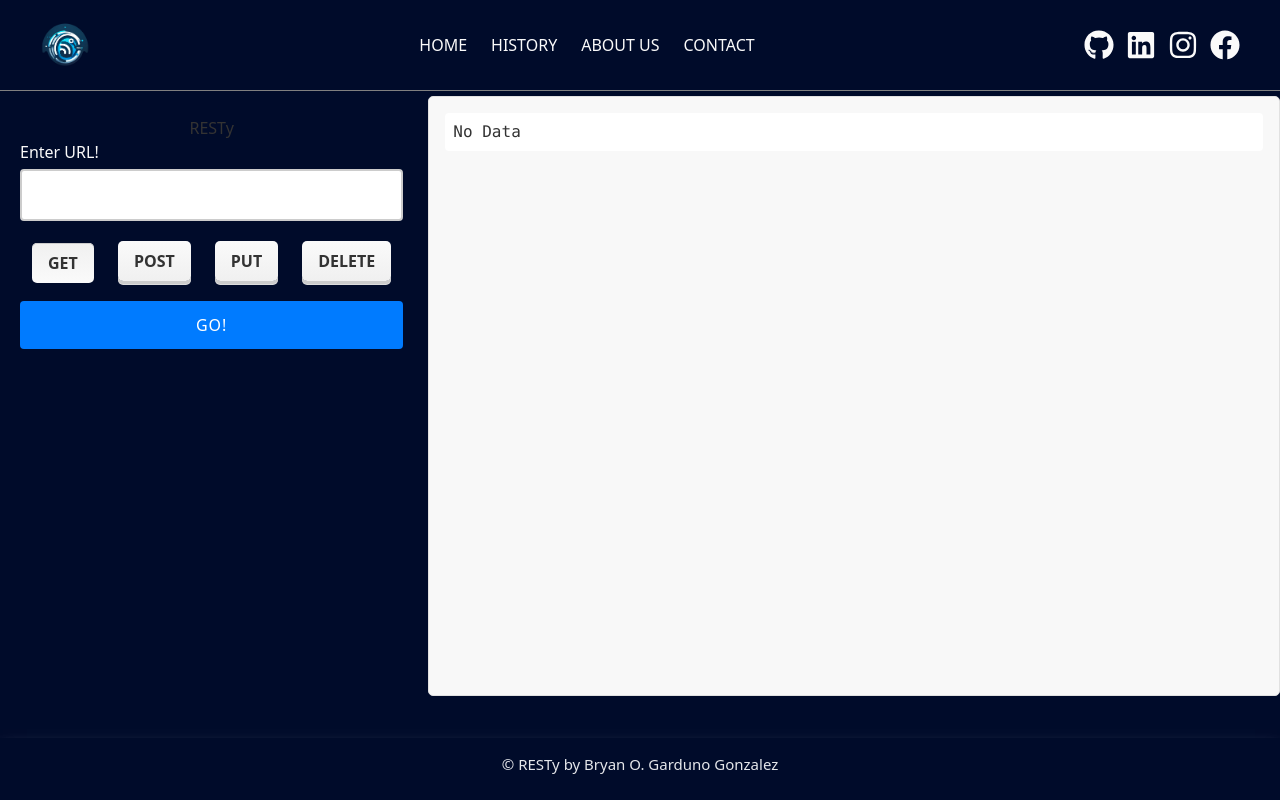
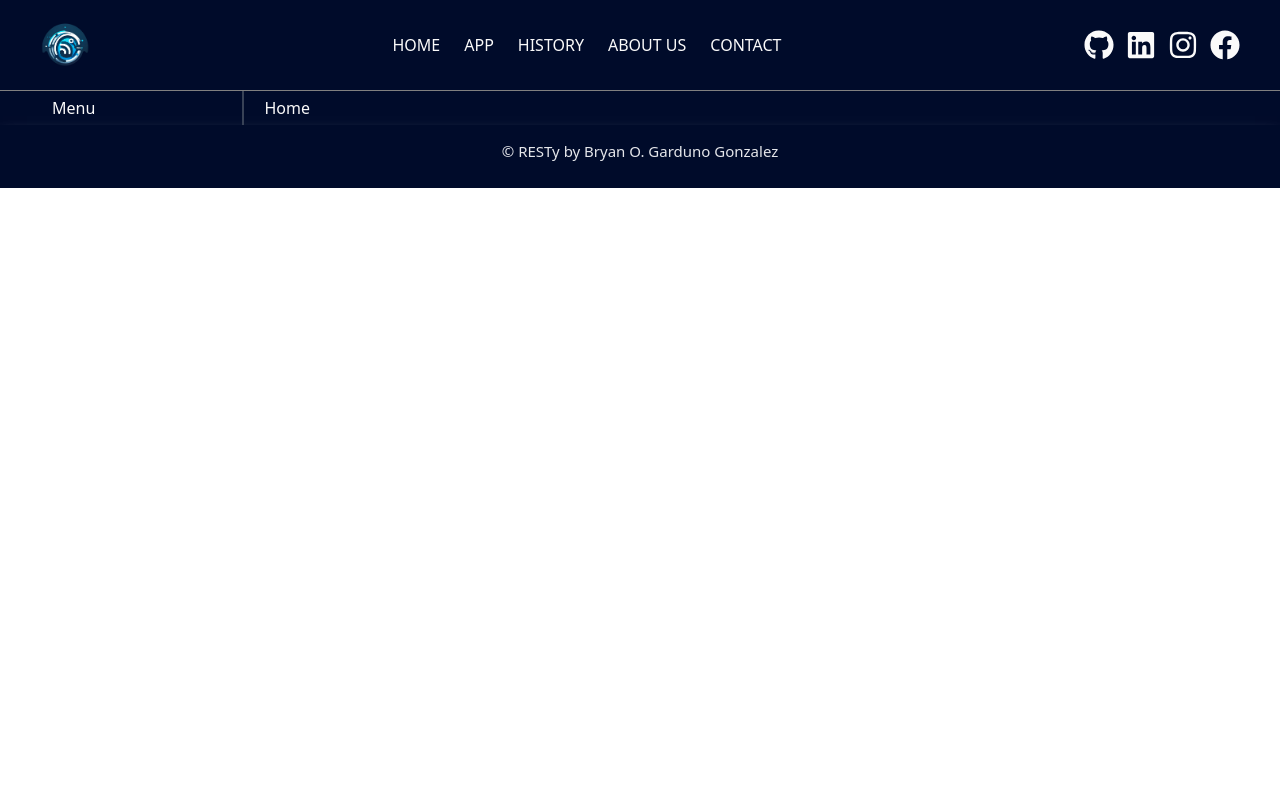
Before and after one commit to brosmar18/resty, a React (Vite) app: page / in a window 1280 px wide. Built offline with nearby package versions, Linux system fonts and the light colour scheme.

Commit message:
Home page updated

```diff
--- a/package.json
+++ b/package.json
@@ -12,6 +12,7 @@
   },
   "dependencies": {
     "@radix-ui/react-dialog": "^1.0.5",
+    "@tanstack/react-query": "^5.17.19",
     "class-variance-authority": "^0.7.0",
     "clsx": "^2.1.0",
     "lucide-react": "^0.316.0",
--- a/src/App.jsx
+++ /dev/null
@@ -1,82 +0,0 @@
-import { useState } from "react";
-import { createBrowserRouter, RouterProvider } from "react-router-dom";
-import "./App.scss";
-import Header from "./Components/Header";
-import Footer from "./Components/Footer";
-import Form from "./Components/Form";
-import Results from "./Components/Results";
-import History from "./Pages/History";
-import About from "./Pages/About";
-import Contact from "./Pages/Contact";
-
-const App = () => {
-  const [data, setData] = useState(null);
-  const [requestParams, setRequestParams] = useState({});
-  const [isLoading, setIsLoading] = useState(false);
-
-  const callApi = (newRequestParams) => {
-    setIsLoading(true);
-    setRequestParams(newRequestParams);
-
-    if (newRequestParams.url) {
-      fetch(newRequestParams.url)
-        .then((response) => {
-          if (response.ok) {
-            return response.json();
-          }
-          throw new Error("Network response was not ok.");
-        })
-        .then((newData) => {
-          setData(newData);
-        })
-        .catch((error) => {
-          console.error(
-            "There has been a problem with the fetch operation: ",
-            error
-          );
-          setData(null);
-        })
-        .finally(() => {
-          setIsLoading(false);
-        });
-    }
-  };
-
-  const router = createBrowserRouter([
-    {
-      path: "/", // Root path
-      element: (
-        <div data-testid="app" className="app">
-          <Header />
-          <Form handleApiCall={callApi} />
-          <Results
-            data={data}
-            requestParams={requestParams}
-            isLoading={isLoading}
-          />
-          <Footer />
-        </div>
-      ),
-      children: [
-        {
-          path: "history",
-          element: <History />,
-        },
-        {
-          path: "about",
-          element: <About />,
-        },
-        {
-          path: "contact",
-          element: <Contact />,
-        },
-      ],
-    },
-  ]);
-
-  return (
-    <RouterProvider router={router} />
-  );
-};
-
-export default App;
--- /dev/null
+++ b/src/Components/Menu/index.jsx
@@ -0,0 +1,9 @@
+
+
+const Menu = () => {
+  return (
+    <div>Menu</div>
+  )
+}
+
+export default Menu
--- a/src/Constants/index.js
+++ b/src/Constants/index.js
@@ -2,6 +2,10 @@ export const navLinks = [
     {
         label: 'Home',
         route: '/',
+    },
+    {
+        label: 'App',
+        route: '/app',
     },
     {
         label: 'History',
--- /dev/null
+++ b/src/Main.jsx
@@ -0,0 +1,66 @@
+import { QueryClient, QueryClientProvider } from "@tanstack/react-query";
+import { createBrowserRouter, RouterProvider, Outlet } from "react-router-dom";
+import Header from "./Components/Header";
+import Footer from "./Components/Footer";
+import Menu from "./Components/Menu";
+import App from "./Pages/App/App";
+import History from "./Pages/History";
+import About from "./Pages/About";
+import Contact from "./Pages/Contact";
+import "./Main.scss";
+import Home from "./Pages/Home";
+const queryClient = new QueryClient();
+
+function Main() {
+  const Layout = () => {
+    return (
+      <div className="page">
+        <Header />
+        <div className="container">
+          <div className="menu__container">
+            <Menu />
+          </div>
+          <div className="content__container">
+            <QueryClientProvider client={queryClient}>
+              <Outlet />
+            </QueryClientProvider>
+          </div>
+        </div>
+        <Footer />
+      </div>
+    );
+  };
+
+  const router = createBrowserRouter([
+    {
+      path: "/",
+      element: <Layout />,
+      children: [
+        {
+          path: "/",
+          element: <Home />,
+        },
+        {
+          path: "/app",
+          element: <App />,
+        },
+        {
+          path: "/history",
+          element: <History />,
+        },
+        {
+          path: "/about",
+          element: <About />,
+        },
+        {
+          path: "/contact",
+          element: <Contact />,
+        },
+      ],
+    },
+  ]);
+
+  return <RouterProvider router={router} />;
+}
+
+export default Main;
--- /dev/null
+++ b/src/Main.scss
@@ -0,0 +1,25 @@
+* {
+    margin: 0;
+    padding: 0;
+    box-sizing: border-box;
+  }
+
+  .page {
+    background-color: #000B2A;
+    color: #fafafa;
+  }
+
+  .container {
+    display: flex;
+  }
+
+  .menu__container {
+    width: 250px;
+    padding: 5px 20px;
+    border-right: 2px solid #384256;
+  }
+
+  .content__container {
+    padding: 5px 20px;
+    width: 100%;
+  }
--- /dev/null
+++ b/src/Pages/App/App.jsx
@@ -0,0 +1,48 @@
+import { useState } from "react";
+
+// import "./App.scss";
+import Form from "../../Components/Form";
+import Results from "../../Components/Results";
+
+const App = () => {
+  const [data, setData] = useState(null);
+  const [requestParams, setRequestParams] = useState({});
+  const [isLoading, setIsLoading] = useState(false);
+
+  const callApi = (newRequestParams) => {
+    setIsLoading(true);
+    setRequestParams(newRequestParams);
+
+    if (newRequestParams.url) {
+      fetch(newRequestParams.url)
+        .then((response) => {
+          if (response.ok) {
+            return response.json();
+          }
+          throw new Error("Network response was not ok.");
+        })
+        .then((newData) => {
+          setData(newData);
+        })
+        .catch((error) => {
+          console.error(
+            "There has been a problem with the fetch operation: ",
+            error
+          );
+          setData(null);
+        })
+        .finally(() => {
+          setIsLoading(false);
+        });
+    }
+  };
+
+  return (
+    <div data-testid='app' className="app">
+    <Form handleApiCall={callApi} />
+    <Results data={data} requestParams={requestParams} isLoading={isLoading} />
+  </div>
+  );
+};
+
+export default App;
--- /dev/null
+++ b/src/Pages/Home/index.jsx
@@ -0,0 +1,9 @@
+
+
+const Home = () => {
+  return (
+    <div>Home</div>
+  )
+}
+
+export default Home
--- a/src/index.jsx
+++ b/src/index.jsx
@@ -1,10 +1,10 @@
 import React from 'react'
 import ReactDOM from 'react-dom/client'
-import App from './App.jsx'
+import Main from './Main.jsx'
 import './globals.css'
 
 ReactDOM.createRoot(document.getElementById('root')).render(
   <React.StrictMode>
-    <App />
+    <Main />
   </React.StrictMode>,
 )
```
Also changed, not shown: src/Components/Menu/Menu.scss (added), src/Pages/App/App.scss (renamed from src/App.scss), src/Pages/Home/Home.scss (added), 2 other files (tests, documents, lock files or other folders).
